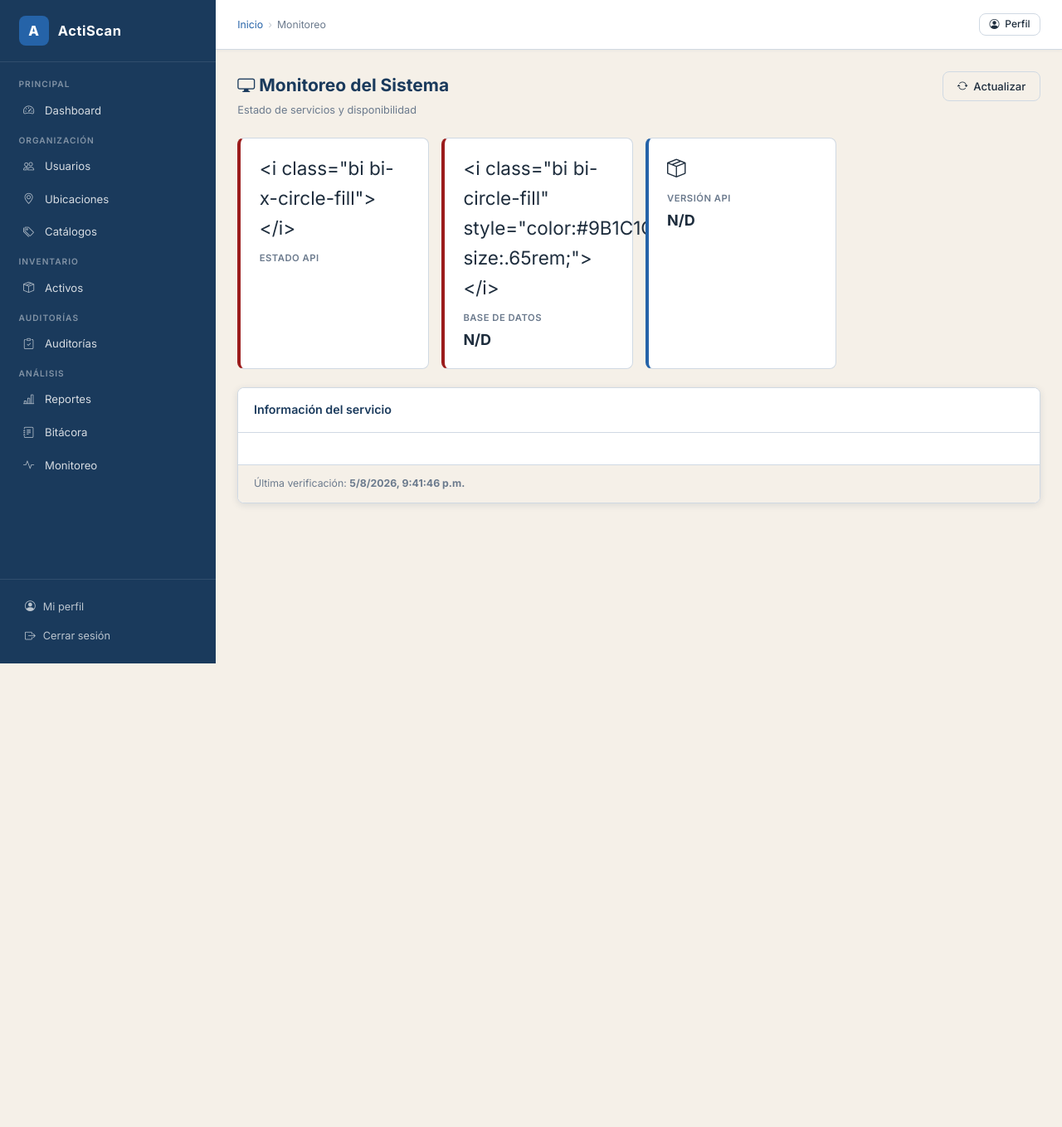
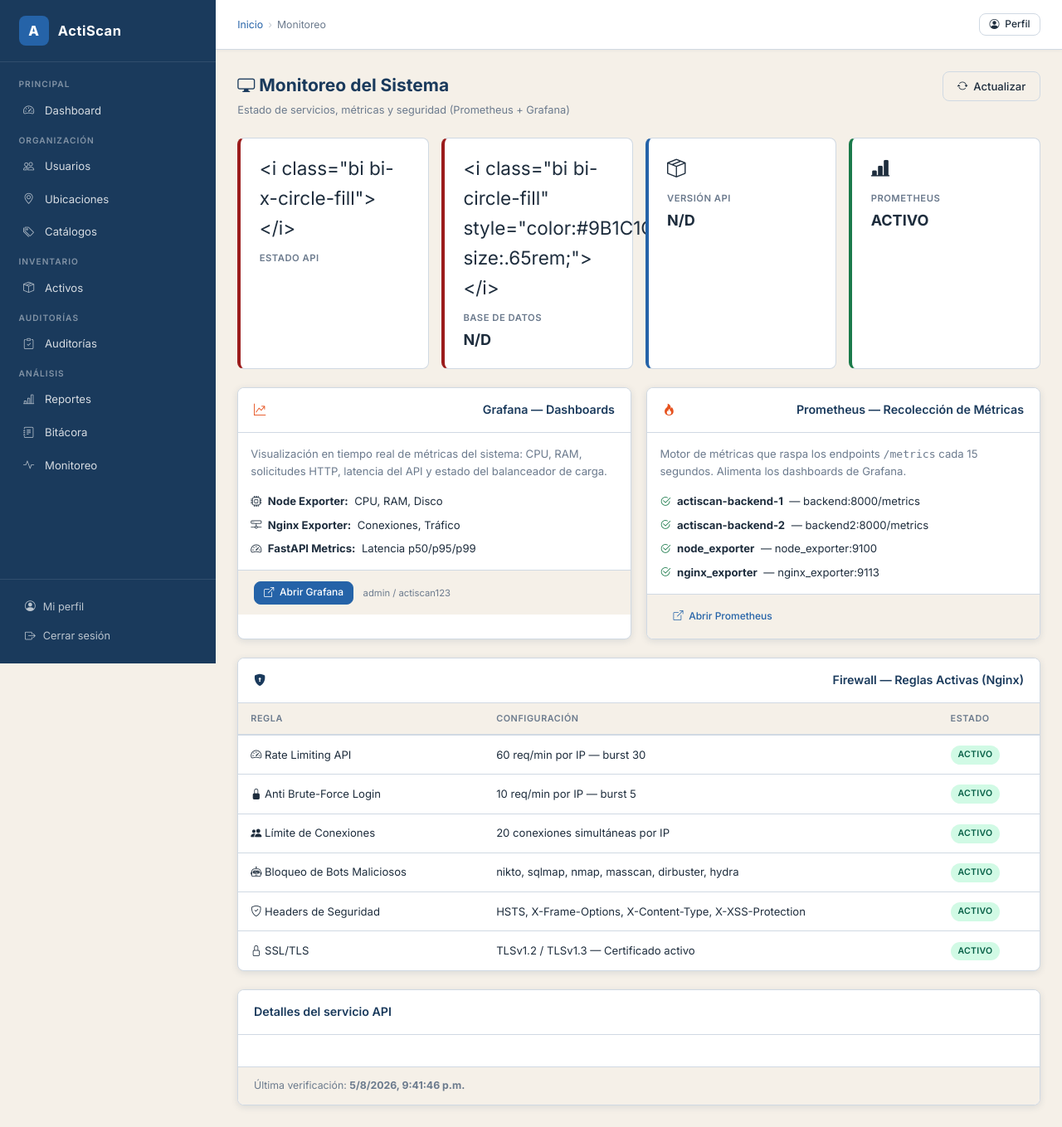
Before and after one commit to Yezgar79/App_actiscan, a Python web app: template actiscan/web/app/templates/admin/monitoring.html in a window 1280 px wide. Shown: the whole page at 83% size. Before the commit the page ends 800 px from the top, so only its background shows below. Run offline with Jinja, Linux system fonts and the light colour scheme; the template is opened without the code that fills it, so the values that code supplies are empty.

Commit message:
Update render.yaml and monitoring.html for improved service monitoring and security features

```diff
--- a/actiscan/web/app/templates/admin/monitoring.html
+++ b/actiscan/web/app/templates/admin/monitoring.html
@@ -3,10 +3,11 @@
 {% block breadcrumb %}<span class="breadcrumb-sep">›</span><span>Monitoreo</span>{% endblock %}
 {% block content %}
 <div class="page-header">
-  <div><h1 class="page-title"><i class="bi bi-display"></i> Monitoreo del Sistema</h1><p class="page-subtitle">Estado de servicios y disponibilidad</p></div>
+  <div><h1 class="page-title"><i class="bi bi-display"></i> Monitoreo del Sistema</h1><p class="page-subtitle">Estado de servicios, métricas y seguridad (Prometheus + Grafana)</p></div>
   <button onclick="location.reload()" class="btn btn-ghost"><i class="bi bi-arrow-repeat"></i> Actualizar</button>
 </div>
 
+<!-- Estado de Servicios -->
 <div class="stats-grid" style="margin-bottom:1.5rem;">
   <div class="stat-card {% if health.status == 'ok' %}stat-success{% else %}stat-danger{% endif %}">
     <div class="stat-icon">{{ '<i class="bi bi-check-circle-fill"></i>' if health.status == 'ok' else '<i class="bi bi-x-circle-fill"></i>' }}</div>
@@ -23,14 +24,117 @@
     <div class="stat-label">Versión API</div>
     <div style="font-size:1.2rem;font-weight:700;">{{ health.version or 'N/D' }}</div>
   </div>
+  <div class="stat-card stat-info" id="prometheusStatus">
+    <div class="stat-icon"><i class="bi bi-bar-chart-line-fill"></i></div>
+    <div class="stat-label">Prometheus</div>
+    <div style="font-size:1.2rem;font-weight:700;" id="prometheusText">Verificando…</div>
+  </div>
 </div>
 
 {% if health.database == 'error' and health.database_error %}
 <div class="alert alert-danger"><i class="bi bi-x-circle-fill"></i> {{ health.database_error }}</div>
 {% endif %}
 
+<!-- Herramientas de Monitoreo -->
+<div style="display:grid;grid-template-columns:1fr 1fr;gap:1.25rem;margin-bottom:1.5rem;">
+
+  <!-- Grafana -->
+  <div class="card">
+    <div class="card-header" style="display:flex;align-items:center;gap:.5rem;">
+      <i class="bi bi-graph-up-arrow" style="color:#E6521F;"></i> Grafana — Dashboards
+    </div>
+    <div class="card-body" style="padding:1rem;">
+      <p style="font-size:.875rem;color:var(--text-muted);margin-bottom:1rem;">
+        Visualización en tiempo real de métricas del sistema: CPU, RAM, solicitudes HTTP, latencia del API y estado del balanceador de carga.
+      </p>
+      <div style="display:flex;flex-direction:column;gap:.5rem;font-size:.875rem;">
+        <div style="display:flex;align-items:center;gap:.5rem;"><i class="bi bi-cpu" style="color:var(--primary);"></i><strong>Node Exporter:</strong> CPU, RAM, Disco</div>
+        <div style="display:flex;align-items:center;gap:.5rem;"><i class="bi bi-hdd-network" style="color:var(--primary);"></i><strong>Nginx Exporter:</strong> Conexiones, Tráfico</div>
+        <div style="display:flex;align-items:center;gap:.5rem;"><i class="bi bi-speedometer2" style="color:var(--primary);"></i><strong>FastAPI Metrics:</strong> Latencia p50/p95/p99</div>
+      </div>
+    </div>
+    <div class="card-footer" style="display:flex;gap:.75rem;">
+      <a href="http://localhost:3001" target="_blank" class="btn btn-primary btn-sm"><i class="bi bi-box-arrow-up-right"></i> Abrir Grafana</a>
+      <span style="font-size:.75rem;color:var(--text-muted);align-self:center;">admin / actiscan123</span>
+    </div>
+  </div>
+
+  <!-- Prometheus -->
+  <div class="card">
+    <div class="card-header" style="display:flex;align-items:center;gap:.5rem;">
+      <i class="bi bi-fire" style="color:#E6521F;"></i> Prometheus — Recolección de Métricas
+    </div>
+    <div class="card-body" style="padding:1rem;">
+      <p style="font-size:.875rem;color:var(--text-muted);margin-bottom:1rem;">
+        Motor de métricas que raspa los endpoints <code>/metrics</code> cada 15 segundos. Alimenta los dashboards de Grafana.
+      </p>
+      <div style="display:flex;flex-direction:column;gap:.5rem;font-size:.875rem;">
+        <div style="display:flex;align-items:center;gap:.5rem;"><i class="bi bi-check2-circle" style="color:var(--success);"></i><strong>actiscan-backend-1</strong> — backend:8000/metrics</div>
+        <div style="display:flex;align-items:center;gap:.5rem;"><i class="bi bi-check2-circle" style="color:var(--success);"></i><strong>actiscan-backend-2</strong> — backend2:8000/metrics</div>
+        <div style="display:flex;align-items:center;gap:.5rem;"><i class="bi bi-check2-circle" style="color:var(--success);"></i><strong>node_exporter</strong> — node_exporter:9100</div>
+        <div style="display:flex;align-items:center;gap:.5rem;"><i class="bi bi-check2-circle" style="color:var(--success);"></i><strong>nginx_exporter</strong> — nginx_exporter:9113</div>
+      </div>
+    </div>
+    <div class="card-footer">
+      <a href="http://localhost:9090" target="_blank" class="btn btn-secondary btn-sm"><i class="bi bi-box-arrow-up-right"></i> Abrir Prometheus</a>
+    </div>
+  </div>
+
+</div>
+
+<!-- Firewall -->
+<div class="card" style="margin-bottom:1.5rem;">
+  <div class="card-header" style="display:flex;align-items:center;gap:.5rem;">
+    <i class="bi bi-shield-lock-fill" style="color:var(--primary);"></i> Firewall — Reglas Activas (Nginx)
+  </div>
+  <div class="card-body" style="padding:0;">
+    <table>
+      <thead>
+        <tr>
+          <th>Regla</th>
+          <th>Configuración</th>
+          <th>Estado</th>
+        </tr>
+      </thead>
+      <tbody>
+        <tr>
+          <td><i class="bi bi-speedometer2"></i> Rate Limiting API</td>
+          <td>60 req/min por IP — burst 30</td>
+          <td><span class="badge badge-success">Activo</span></td>
+        </tr>
+        <tr>
+          <td><i class="bi bi-lock-fill"></i> Anti Brute-Force Login</td>
+          <td>10 req/min por IP — burst 5</td>
+          <td><span class="badge badge-success">Activo</span></td>
+        </tr>
+        <tr>
+          <td><i class="bi bi-people-fill"></i> Límite de Conexiones</td>
+          <td>20 conexiones simultáneas por IP</td>
+          <td><span class="badge badge-success">Activo</span></td>
+        </tr>
+        <tr>
+          <td><i class="bi bi-robot"></i> Bloqueo de Bots Maliciosos</td>
+          <td>nikto, sqlmap, nmap, masscan, dirbuster, hydra</td>
+          <td><span class="badge badge-success">Activo</span></td>
+        </tr>
+        <tr>
+          <td><i class="bi bi-shield-check"></i> Headers de Seguridad</td>
+          <td>HSTS, X-Frame-Options, X-Content-Type, X-XSS-Protection</td>
+          <td><span class="badge badge-success">Activo</span></td>
+        </tr>
+        <tr>
+          <td><i class="bi bi-lock"></i> SSL/TLS</td>
+          <td>TLSv1.2 / TLSv1.3 — Certificado activo</td>
+          <td><span class="badge badge-success">Activo</span></td>
+        </tr>
+      </tbody>
+    </table>
+  </div>
+</div>
+
+<!-- Info del servicio -->
 <div class="card">
-  <div class="card-header">Información del servicio</div>
+  <div class="card-header">Detalles del servicio API</div>
   <div class="card-body">
     <table style="width:auto;">
       <tbody>
@@ -51,5 +155,16 @@
 {% block extra_js %}
 <script>
 document.getElementById('lastCheck').textContent = new Date().toLocaleString('es-MX');
+
+// Verifica si Prometheus responde
+fetch('http://localhost:9090/-/healthy', { mode: 'no-cors' })
+  .then(() => {
+    document.getElementById('prometheusStatus').classList.remove('stat-info');
+    document.getElementById('prometheusStatus').classList.add('stat-success');
+    document.getElementById('prometheusText').textContent = 'ACTIVO';
+  })
+  .catch(() => {
+    document.getElementById('prometheusText').textContent = 'LOCAL';
+  });
 </script>
 {% endblock %}
```
Also changed, not shown: actiscan/render.yaml (+22 -1 lines).
